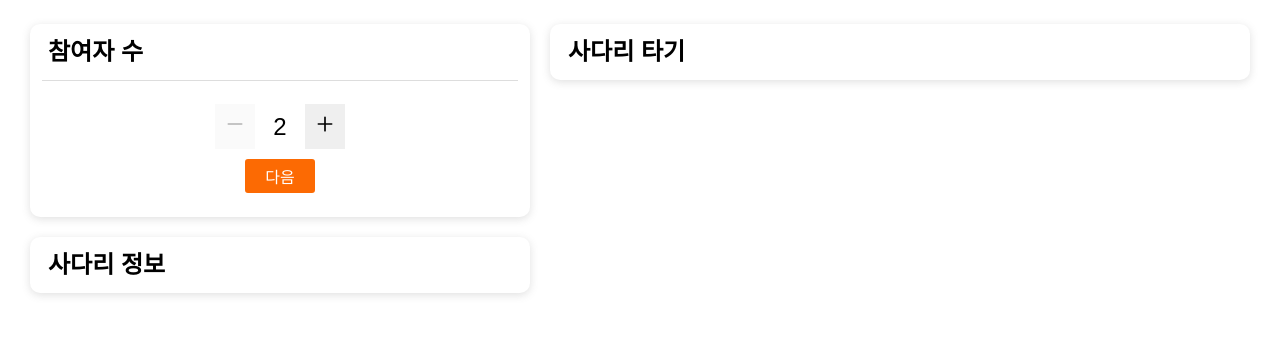
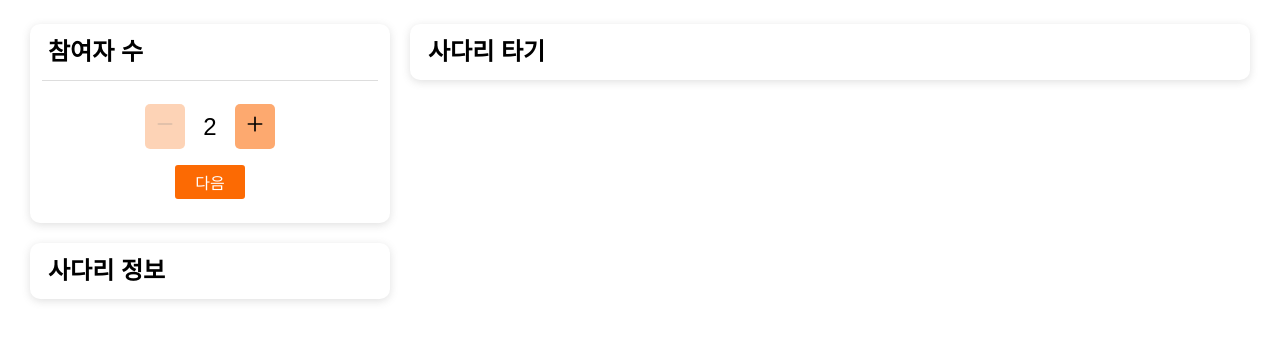
Before and after one commit to JHYOOOOON/ladder-game, a React (Create React App) app: page / in a window 1280 px wide. Shown: the top 340 px of the page. Built offline with nearby package versions, Linux system fonts and the light colour scheme; a web font is replaced by a local one.

Commit message:
style: 레이아웃 수정

```diff
--- a/src/Components/UserCount.tsx
+++ b/src/Components/UserCount.tsx
@@ -119,14 +119,24 @@ const Wrapper = styled.div`
 	justify-content: center;
 	align-items: center;
 	flex-direction: column;
-	gap: ${({ theme }) => theme.fontSize.xxs}rem;
+	gap: ${({ theme }) => theme.fontSize.base}rem;
 `;
 
 const CountButton = styled.button`
 	padding: ${({ theme }) => theme.fontSize.xxs}rem;
 	border: none;
+	border-radius: 5px;
+	font-size: ${({ theme }) => theme.fontSize.xl}rem;
+	background-color: ${({ theme }) => theme.color.primary300};
+	transition: 0.1s background-color;
 	cursor: pointer;
-	font-size: ${({ theme }) => theme.fontSize.xl}rem;
+	&:disabled {
+		opacity: 0.5;
+		cursor: not-allowed;
+	}
+	&:hover:not(:disabled) {
+		background-color: ${({ theme }) => theme.color.primary100};
+	}
 `;
 
 const Count = styled.p`
--- a/src/Pages/Home.tsx
+++ b/src/Pages/Home.tsx
@@ -28,6 +28,8 @@ export function Home() {
 }
 
 const Main = styled.main`
+	margin: 0 auto;
+	max-width: 1800px;
 	display: flex;
 	gap: ${({ theme }) => theme.fontSize.xl}rem;
 	${({ theme }) => theme.mediaQuery.tablet} {
@@ -39,7 +41,7 @@ const LeftWrapper = styled.div`
 	display: flex;
 	flex-direction: column;
 	gap: ${({ theme }) => theme.fontSize.xl}rem;
-	flex: 1;
+	flex: 0.3;
 	min-width: 320px;
 	max-width: 500px;
 	${({ theme }) => theme.mediaQuery.tablet} {
@@ -49,5 +51,5 @@ const LeftWrapper = styled.div`
 
 const RightWrapper = styled.div`
 	min-width: 320px;
-	flex: 1;
+	flex: 0.7;
 `;
```
Also changed, not shown: src/lib/Ladder.ts (added, +62 -0 lines).
